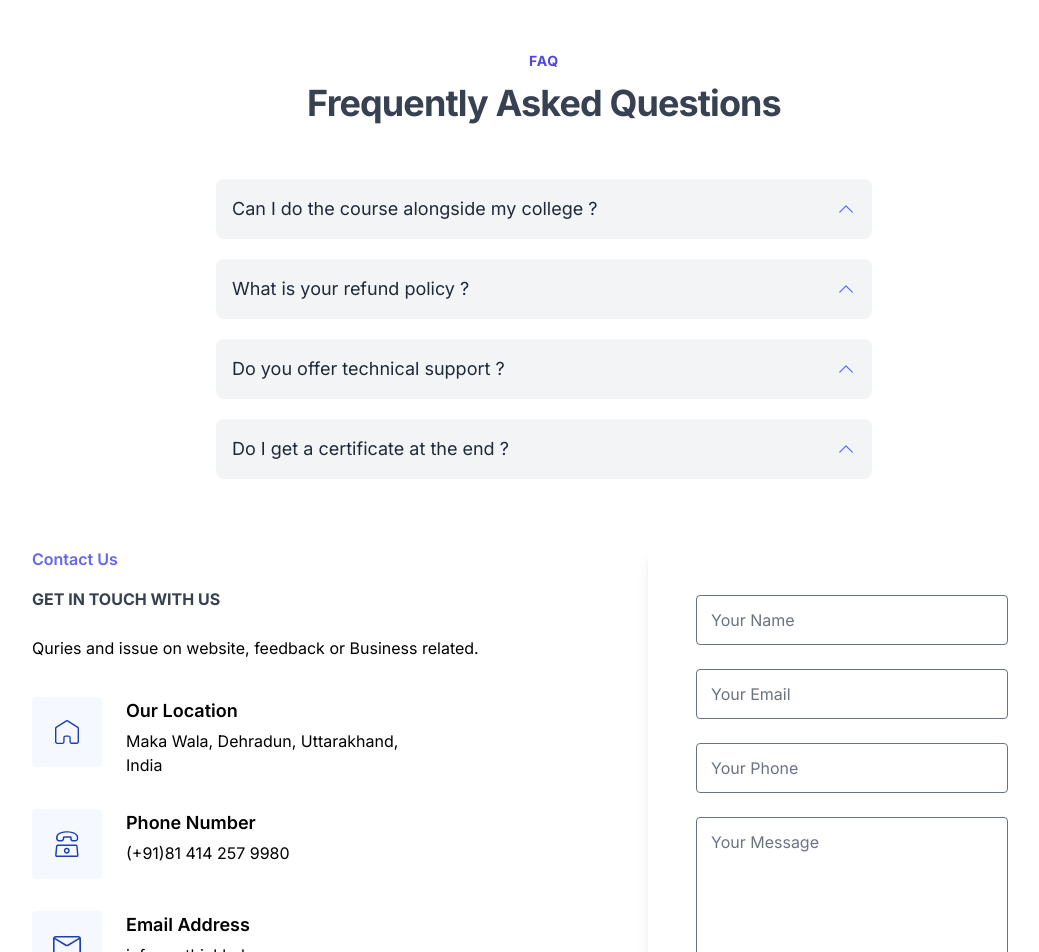
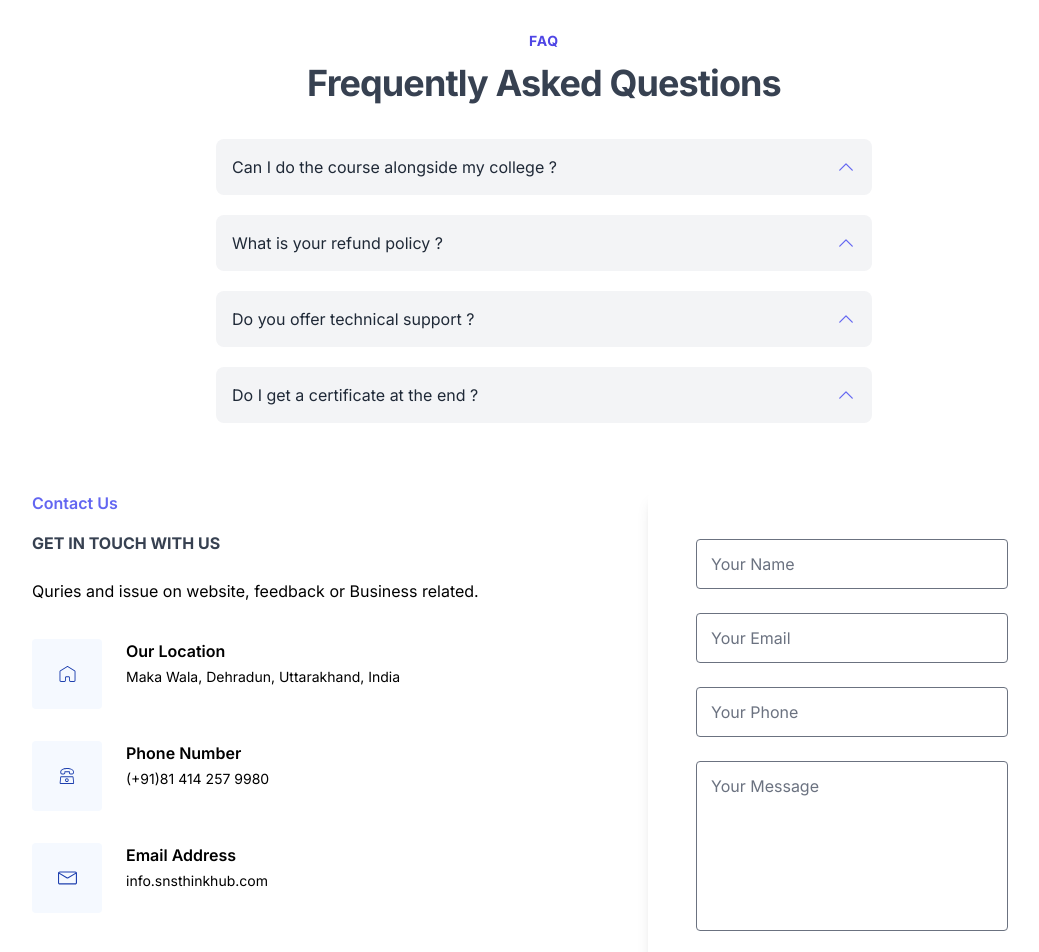
Before and after one commit to abhijeetrayy/snsthinkhub, a Next.js app: page /home in a window 1280 px wide. Shown: the part 3800-4752 px from the top of the page, without its empty margins (96-1135 px from the left). Built offline with nearby package versions, Linux system fonts and the light colour scheme; no server answers.

Commit message:
minor ui updates

```diff
--- a/src/components/contactus.jsx
+++ b/src/components/contactus.jsx
@@ -58,14 +58,14 @@ export default function contactus() {
               <h2 className="text-gray-700 mb-6 font-bold uppercase  ">
                 GET IN TOUCH WITH US
               </h2>
-              <p className="text-body-color mb-9 text-base leading-relaxed">
+              <p className="text-body-color mb-9 text-sm sm:text-base leading-relaxed">
                 Quries and issue on website, feedback or Business related.
               </p>
               <div className="mb-8 flex w-full max-w-[370px]">
                 <div className="bg-blue-500 text-primary mr-6 flex h-[60px] w-full max-w-[60px] items-center justify-center overflow-hidden rounded bg-opacity-5 sm:h-[70px] sm:max-w-[70px]">
                   <svg
-                    width="24"
-                    height="24"
+                    width="19"
+                    height="16"
                     viewBox="0 0 24 24"
                     className="fill-current text-blue-800"
                   >
@@ -73,10 +73,10 @@ export default function contactus() {
                   </svg>
                 </div>
                 <div className="w-full">
-                  <h4 className="text-dark mb-1 text-lg font-semibold">
+                  <h4 className="text-dark mb-1 text-md font-semibold">
                     Our Location
                   </h4>
-                  <p className="text-body-color text-base">
+                  <p className="text-body-color text-sm text-base">
                     Maka Wala, Dehradun, Uttarakhand, India
                   </p>
                 </div>
@@ -84,8 +84,8 @@ export default function contactus() {
               <div className="mb-8 flex w-full max-w-[370px]">
                 <div className="bg-blue-500 text-primary mr-6 flex h-[60px] w-full max-w-[60px] items-center justify-center overflow-hidden rounded bg-opacity-5 sm:h-[70px] sm:max-w-[70px]">
                   <svg
-                    width="24"
-                    height="26"
+                    width="18"
+                    height="16"
                     viewBox="0 0 24 26"
                     className="fill-current text-blue-800"
                   >
@@ -95,10 +95,10 @@ export default function contactus() {
                   </svg>
                 </div>
                 <div className="w-full">
-                  <h4 className="text-dark mb-1 text-lg font-semibold">
+                  <h4 className="text-dark mb-1 text-md font-semibold">
                     Phone Number
                   </h4>
-                  <p className="text-body-color text-base">
+                  <p className="text-body-color text-sm">
                     (+91)81 414 257 9980
                   </p>
                 </div>
@@ -106,8 +106,8 @@ export default function contactus() {
               <div className="mb-8 flex w-full max-w-[370px]">
                 <div className="bg-blue-500 text-primary mr-6 flex h-[60px] w-full max-w-[60px] items-center justify-center overflow-hidden rounded bg-opacity-5 sm:h-[70px] sm:max-w-[70px]">
                   <svg
-                    width="28"
-                    height="19"
+                    width="19"
+                    height="16"
                     viewBox="0 0 28 19"
                     className="fill-current text-blue-800"
                   >
@@ -115,10 +115,10 @@ export default function contactus() {
                   </svg>
                 </div>
                 <div className="w-full">
-                  <h4 className="text-dark mb-1 text-lg font-semibold">
+                  <h4 className="text-dark mb-1 text-md font-semibold">
                     Email Address
                   </h4>
-                  <p className="text-body-color text-base">
+                  <p className="text-body-color text-sm text-base">
                     info.snsthinkhub.com
                   </p>
                 </div>
--- a/src/components/faq.jsx
+++ b/src/components/faq.jsx
@@ -13,7 +13,7 @@ const Faq = () => {
             <Disclosure>
               {({ open }) => (
                 <>
-                  <Disclosure.Button className="flex items-center justify-between w-full px-4 py-4 text-lg text-left text-gray-800 rounded-lg bg-gray-100 hover:bg-gray-200 focus:outline-none focus-visible:ring focus-visible:ring-indigo-100 focus-visible:ring-opacity-75">
+                  <Disclosure.Button className="flex items-center justify-between w-full px-4 py-4 text-md text-left text-gray-800 rounded-lg bg-gray-100 hover:bg-gray-200 focus:outline-none focus-visible:ring focus-visible:ring-indigo-100 focus-visible:ring-opacity-75">
                     <span>{item.question}</span>
                     <ChevronUpIcon
                       className={`${
@@ -21,7 +21,7 @@ const Faq = () => {
                       } w-5 h-5 text-indigo-500`}
                     />
                   </Disclosure.Button>
-                  <Disclosure.Panel className="px-4 pt-4 pb-2 text-gray-500">
+                  <Disclosure.Panel className="px-4 pt-4 pb-2 text-sm text-gray-500">
                     {item.answer}
                   </Disclosure.Panel>
                 </>
--- a/src/components/sectionTitle.jsx
+++ b/src/components/sectionTitle.jsx
@@ -3,8 +3,8 @@ import Container from "./container";
 
 const SectionTitle = (props) => {
   return (
-    <Container
-      className={`flex w-full flex-col mt-4 md:items-center justify-center md:text-center`}
+    <div
+      className={`flex w-full flex-col mt-4 md:items-center md:justify-center md:text-center px-4 sm:p-3`}
     >
       {props.pretitle && (
         <div className="text-sm font-bold tracking-wider text-indigo-600 uppercase my-3">
@@ -23,7 +23,7 @@ const SectionTitle = (props) => {
           {props.children}
         </p>
       )}
-    </Container>
+    </div>
   );
 };
 
```
